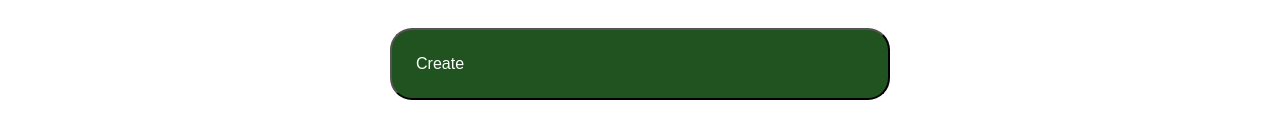
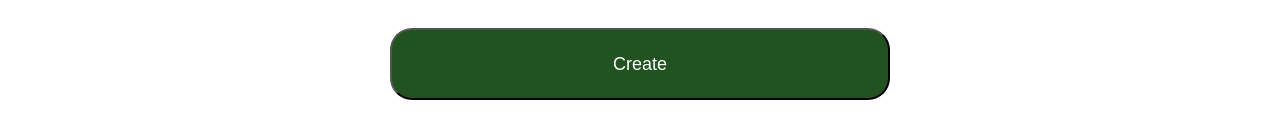
Before and after one commit to khalidtouch/ritten-clone, a React (Create React App) app in the folder ritten-clone/: page /blog in a window 1280 px wide. Shown: the part 651-790 px from the top of the page. Built offline with nearby package versions, Linux system fonts and the light colour scheme.

Commit message:
made some changes the create blog button

```diff
--- a/ritten-clone/src/pages/new/NewBlogPage.css
+++ b/ritten-clone/src/pages/new/NewBlogPage.css
@@ -45,7 +45,8 @@
 .button-create-blog-text {
     width: 95%;
     justify-content: end;
-    align-items: end;
-    padding-inline-start: 120px;
+    align-items: center;
+    padding-inline-start: 80px;
+    padding-inline-end: 80px;
     font-size: 18px;
 }
--- a/ritten-clone/src/pages/new/NewBlogPage.jsx
+++ b/ritten-clone/src/pages/new/NewBlogPage.jsx
@@ -69,7 +69,7 @@ class NewBlogPage extends Component {
                                 <div className='button-create-blog-text'>Create</div>
                                 <InfinitySpin className='button-spinner' />
                             </div>) : (<div className='button-create-blog-content'>
-                                <div button-create-blog-text>
+                                <div className='button-create-blog-text'>
                                     Create
                                 </div>
                             </div>)
```
